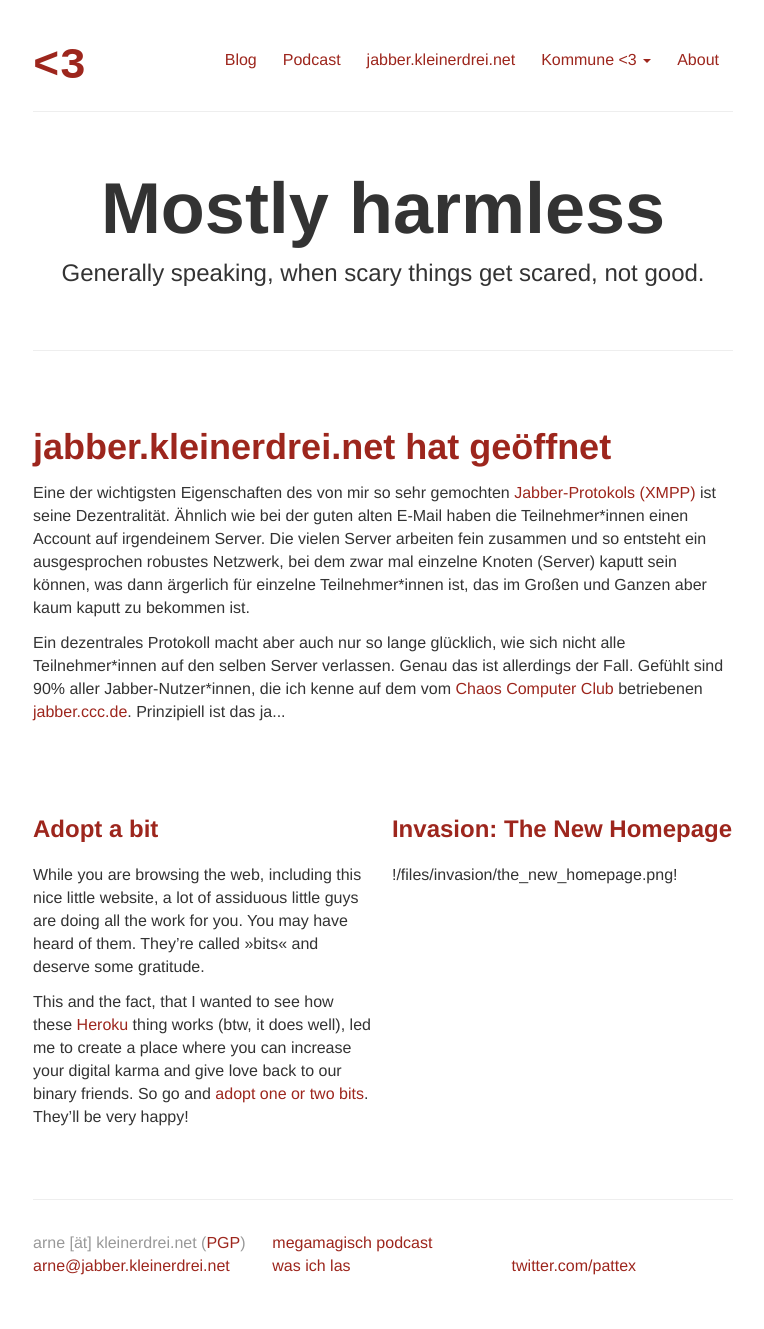
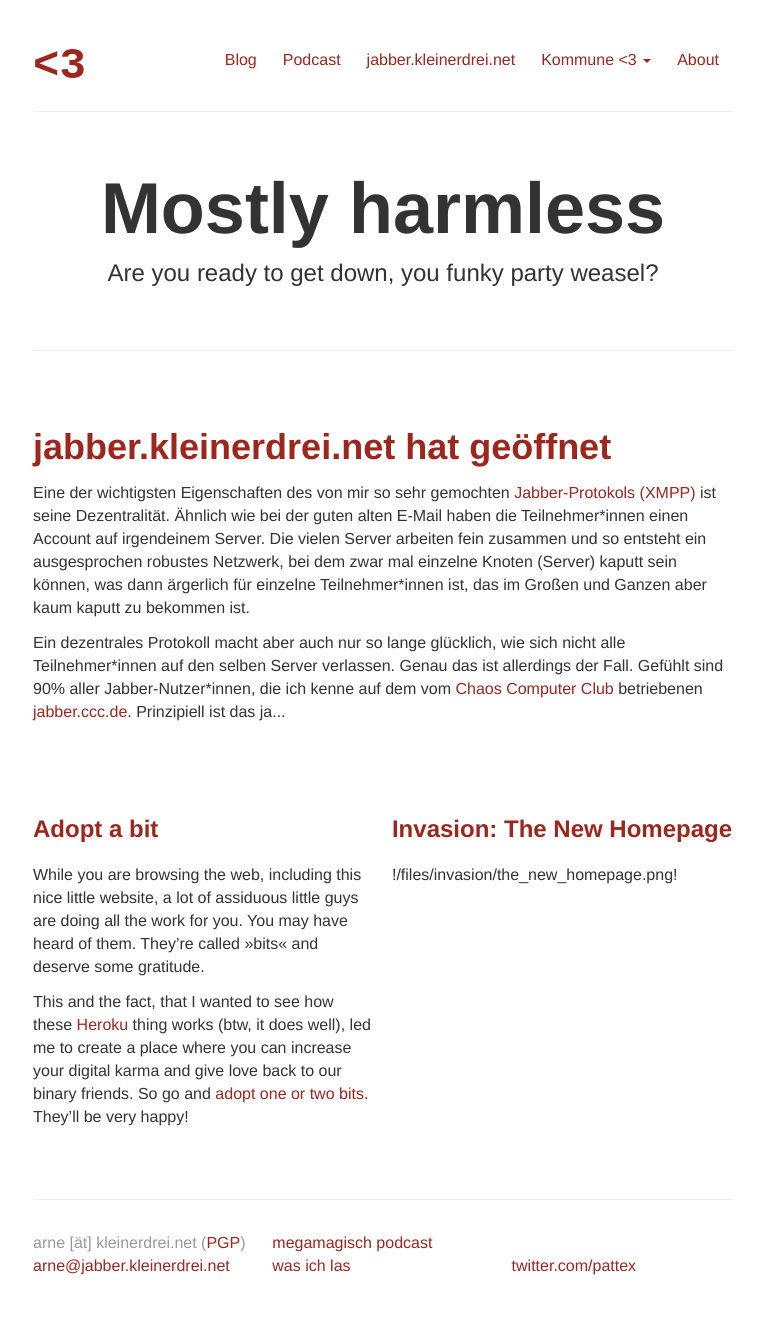
Before and after one commit to pattex/kleinerdrei.net, a Jekyll site: the page built from index.html, in a window 1280 px wide. Shown: the whole page, without its empty margins (257-1021 px from the left). Built offline with Jekyll 4.4.1, drawn with Linux system fonts in a browser that asks for light colours.

Commit message:
New Xander quote on the homepage.

```diff
--- a/index.html
+++ b/index.html
@@ -5,7 +5,7 @@ title: my home!
 <div class="jumbotron">
   <h1>Mostly harmless</h1>
   <p class="lead">
-    Generally speaking, when scary things get scared, not good.
+    Are you ready to get down, you funky party weasel?
   </p>
 </div>
 
```
